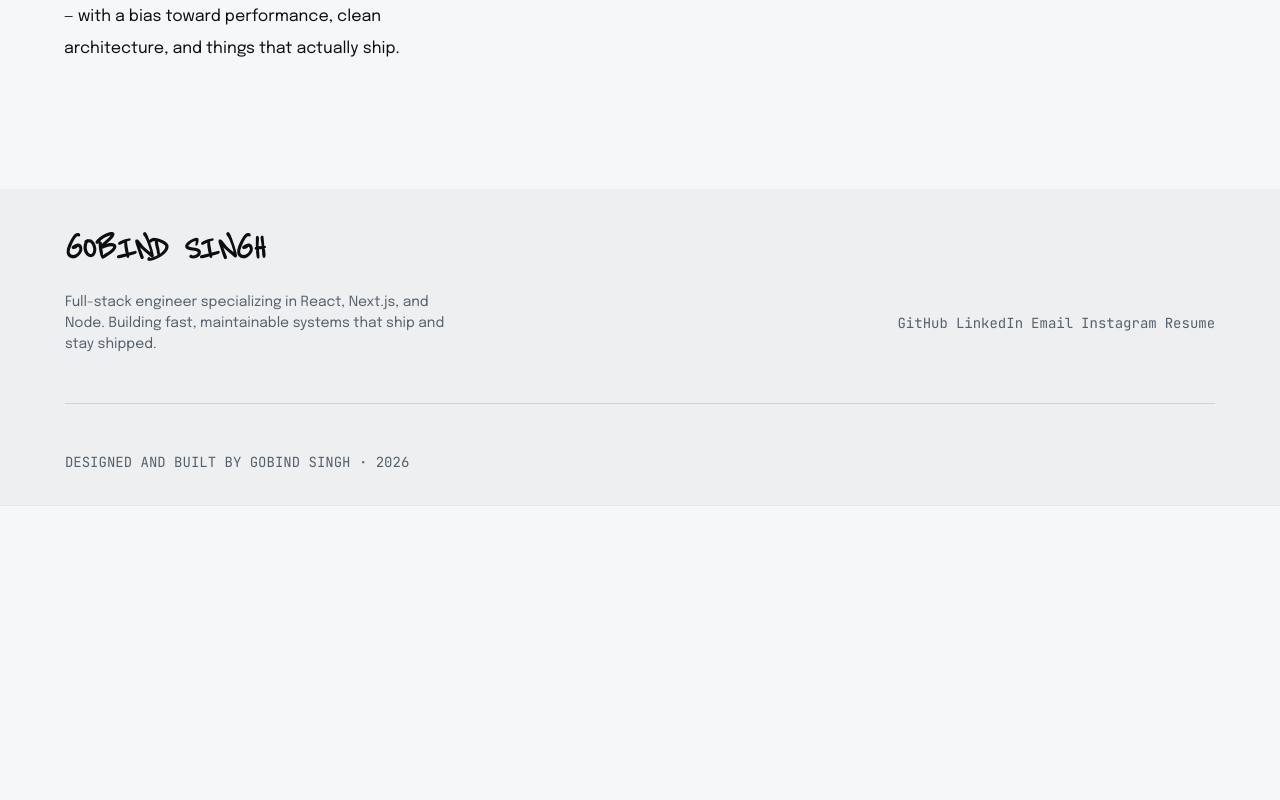
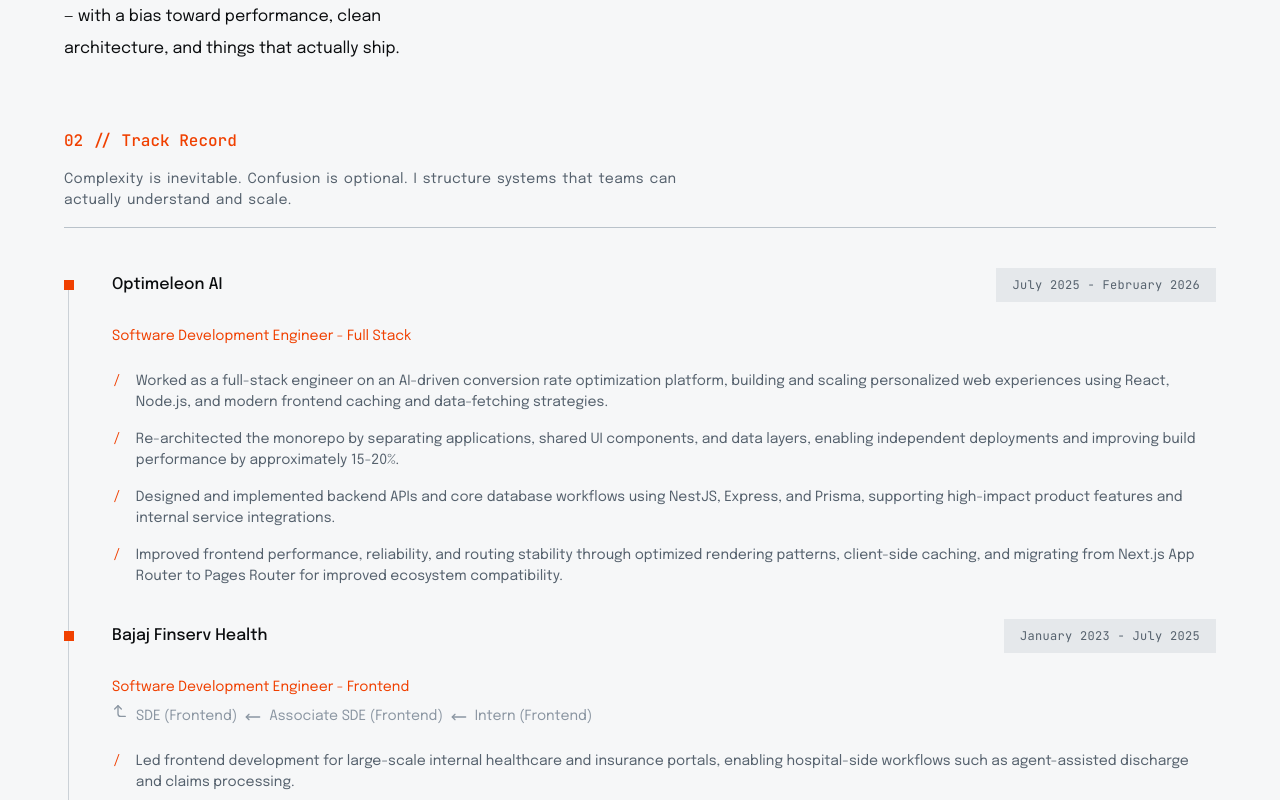
Before and after one commit to theGobindSingh/theGobindSingh, a Next.js app: page / in a window 1280 px wide. Shown: the part 1040-1840 px from the top of the page. Before the commit the page ends 1546 px from the top, so only its background shows below. Built offline with nearby package versions, Linux system fonts and the light colour scheme; no server answers.

Commit message:
feat: home work section

```diff
--- a/data.ts
+++ b/data.ts
@@ -148,21 +148,19 @@
   ],
 };
 
-export const experienceData:
-  | {
+export const experienceData: {
   company: string;
   position: string;
   website: string;
   dateRange: string;
   responsibilities: string[];
   otherPositions?: string[];
-    }[]
-  | null = [
+}[] = [
   {
     company: "Optimeleon AI",
     position: " Software Development Engineer - Full Stack",
     website: "https://www.optimeleon.com/",
-    dateRange: "July 2025 - Present",
+    dateRange: "July 2025 - February 2026",
     responsibilities: [
       `Worked as a full-stack engineer on an AI-driven conversion rate optimization platform, building and scaling personalized web experiences using React, Node.js, and modern frontend caching and data-fetching strategies.`,
       `Re-architected the monorepo by separating applications, shared UI components, and data layers, enabling independent deployments and improving build performance by approximately 15-20%.`,
@@ -174,9 +172,9 @@
     company: "Bajaj Finserv Health",
     position: "Software Development Engineer - Frontend",
     otherPositions: [
+      `SDE (Frontend)`,
+      `Associate SDE (Frontend)`,
       `Intern (Frontend)`,
-      `Associate SDE (Frontend)`,
-      `SDE (Frontend)`,
     ],
     website: "https://www.bajajfinservhealth.in/",
     dateRange: "January 2023 - July 2025",
--- a/src/app/home/components/section/index.tsx
+++ b/src/app/home/components/section/index.tsx
@@ -1,18 +1,32 @@
 import FullWidthWrapper from "@components/full-width-wrapper";
-import { Fragment, PropsWithChildren } from "react";
+import { FC, Fragment, PropsWithChildren } from "react";
 
 interface HomeSectionProps {
   title: string;
   description?: string | undefined;
+  wrapper?: FC<PropsWithChildren<unknown>>;
 }
 
 const HomeSection = ({
   title,
   description,
+  wrapper: Wrapper = Fragment,
+  children,
 }: PropsWithChildren<HomeSectionProps>) => {
   return (
-    <FullWidthWrapper>
-      <Fragment>{children}</Fragment>
+    <FullWidthWrapper className="flex flex-col gap-4">
+      <Wrapper>
+        <h2 className="font-mono text-(size:--fs-2xs) font-medium text-accent-500">
+          {title}
+        </h2>
+        {description && (
+          <p className="max-w-2xl text-(size:--fs-3xs) tracking-wide text-grey-700 [word-spacing:0.125em]">
+            {description}
+          </p>
+        )}
+        <hr className="mb-6 border-grey-300" />
+        {children}
+      </Wrapper>
     </FullWidthWrapper>
   );
 };
--- a/src/app/home/constants.ts
+++ b/src/app/home/constants.ts
@@ -1,3 +1,5 @@
+import { experienceData } from "@data";
+
 export const heroSection = {
   title: "Building\nsoftware\nis easy.",
   subtitle: "Keeping it reliable as complexity grows is where the work begins.",
@@ -14,3 +16,10 @@
     ["2", "Industry Domains"],
   ],
 };
+
+export const workSection = {
+  title: "Track Record",
+  description:
+    "Complexity is inevitable. Confusion is optional. I structure systems that teams can actually understand and scale.",
+  experienceData,
+};
--- a/src/app/home/hero/left-side.tsx
+++ b/src/app/home/hero/left-side.tsx
@@ -53,8 +53,10 @@
         </span>
       </h1>
       <Hr />
-      <div className="flex justify-between gap-2">
-        <p className="w-[60%] leading-loose">{heroSection.desc}</p>
+      <div className="flex justify-between gap-2 not-md:flex-col not-md:gap-8">
+        <p className="w-[60%] leading-loose not-md:w-full">
+          {heroSection.desc}
+        </p>
         <ul
           className={tw`
             flex
--- /dev/null
+++ b/src/app/home/work/index.tsx
@@ -0,0 +1,34 @@
+import HomeSection from "@app/home/components/section";
+import { workSection } from "@app/home/constants";
+import HomeWorkCard from "@app/home/work/work-card";
+import { tw } from "@utils/tailwind";
+
+const HomeWorkSection = ({ titleNumber = "00" }: { titleNumber?: string }) => {
+  const expMapper = (exp: (typeof workSection.experienceData)[number]) => {
+    return <HomeWorkCard {...exp} key={exp.company} />;
+  };
+  return (
+    <HomeSection
+      title={`${titleNumber} // ${workSection.title}`}
+      description={workSection.description}
+    >
+      <ul
+        className={tw`
+          relative
+          flex flex-col gap-8
+          before:absolute
+          before:top-[0.5lh]
+          before:left-1
+          before:h-[calc(100%-0.5lh)]
+          before:w-px
+          before:bg-grey-200
+          not-md:before:content-none
+        `}
+      >
+        {workSection.experienceData.map(expMapper)}
+      </ul>
+    </HomeSection>
+  );
+};
+
+export default HomeWorkSection;
--- /dev/null
+++ b/src/app/home/work/work-card.tsx
@@ -0,0 +1,86 @@
+import { Link } from "@components/link";
+import { experienceData } from "@data";
+import { tw } from "@utils/tailwind";
+import { CornerLeftUp, MoveLeft } from "lucide-react";
+import { Fragment } from "react";
+
+const HomeWorkCard = ({
+  company,
+  dateRange,
+  position,
+  responsibilities,
+  website,
+  otherPositions,
+}: (typeof experienceData)[number]) => {
+  const positionMapper = (pos: string, index: number, arr: string[]) => {
+    const key = `${company} - ${pos}`;
+    return (
+      <Fragment key={key}>
+        <span className="shrink-0 text-(size:--fs-3xs) text-inherit">
+          {pos}
+        </span>
+        {index !== arr.length - 1 && (
+          <MoveLeft className="size-[1em] shrink-0 text-(size:--fs-2xs)" />
+        )}
+      </Fragment>
+    );
+  };
+
+  const responsibilityMapper = (res: string, index: number) => {
+    const key = `${company} - res - ${index}`;
+    return (
+      <li key={key} className="list-['/'] pl-[2ch] marker:text-accent-500">
+        {res}
+      </li>
+    );
+  };
+
+  return (
+    <li
+      className={tw`
+        flex
+        flex-col gap-6
+        pl-(--_left-space)
+        [--_left-space:48px]
+        not-md:pl-0
+    `}
+    >
+      <div
+        className={tw`
+          relative flex items-center justify-between
+          before:absolute
+          before:top-[50%]
+          before:left-0
+          before:size-2.5
+          before:-translate-x-(--_left-space)
+          before:translate-y-[-50%]
+          before:bg-accent-500
+          not-md:before:content-none
+        `}
+      >
+        <h3 className="font-medium">
+          <Link href={website} target="_blank" rel="noopener noreferrer">
+            {company}
+          </Link>
+        </h3>
+        <span className="bg-grey-100 px-4 py-2 font-mono text-(size:--fs-4xs) tracking-wide text-grey-700">
+          {dateRange}
+        </span>
+      </div>
+      <div className="flex flex-col gap-2 text-(size:--fs-3xs)">
+        <span className="text-accent-500">{position}</span>
+        {otherPositions && otherPositions?.length > 0 && (
+          <div className="flex w-full items-center gap-2 text-grey-500 not-md:overflow-x-auto">
+            <CornerLeftUp className="size-[1em] shrink-0 translate-y-[-37.5%] text-(size:--fs-2xs)" />
+            {otherPositions.map(positionMapper)}
+          </div>
+        )}
+      </div>
+      <ul className="flex flex-col gap-4 pl-[1ch] text-(size:--fs-3xs) text-grey-700">
+        {responsibilities.map(responsibilityMapper)}
+      </ul>
+    </li>
+  );
+};
+
+export default HomeWorkCard;
--- a/src/app/page.tsx
+++ b/src/app/page.tsx
@@ -1,4 +1,5 @@
 import Hero from "@app/home/hero";
+import HomeWorkSection from "@app/home/work";
 import type { Metadata } from "next";
 
 export const metadata: Metadata = {
@@ -17,6 +18,7 @@
   return (
     <main>
       <Hero />
+      <HomeWorkSection titleNumber="02" />
     </main>
   );
 };
--- a/src/components/header/nav-item.tsx
+++ b/src/components/header/nav-item.tsx
@@ -30,7 +30,7 @@
       className={tw`
         font-mono
         text-(size:--fs-3xs)
-        font-semibold
+        font-medium
 
         transition-all
         duration-300
```
Also changed, not shown: src/app/home/components/section/styles.ts (deleted). Lines whose indentation alone changed are shown as unchanged.
